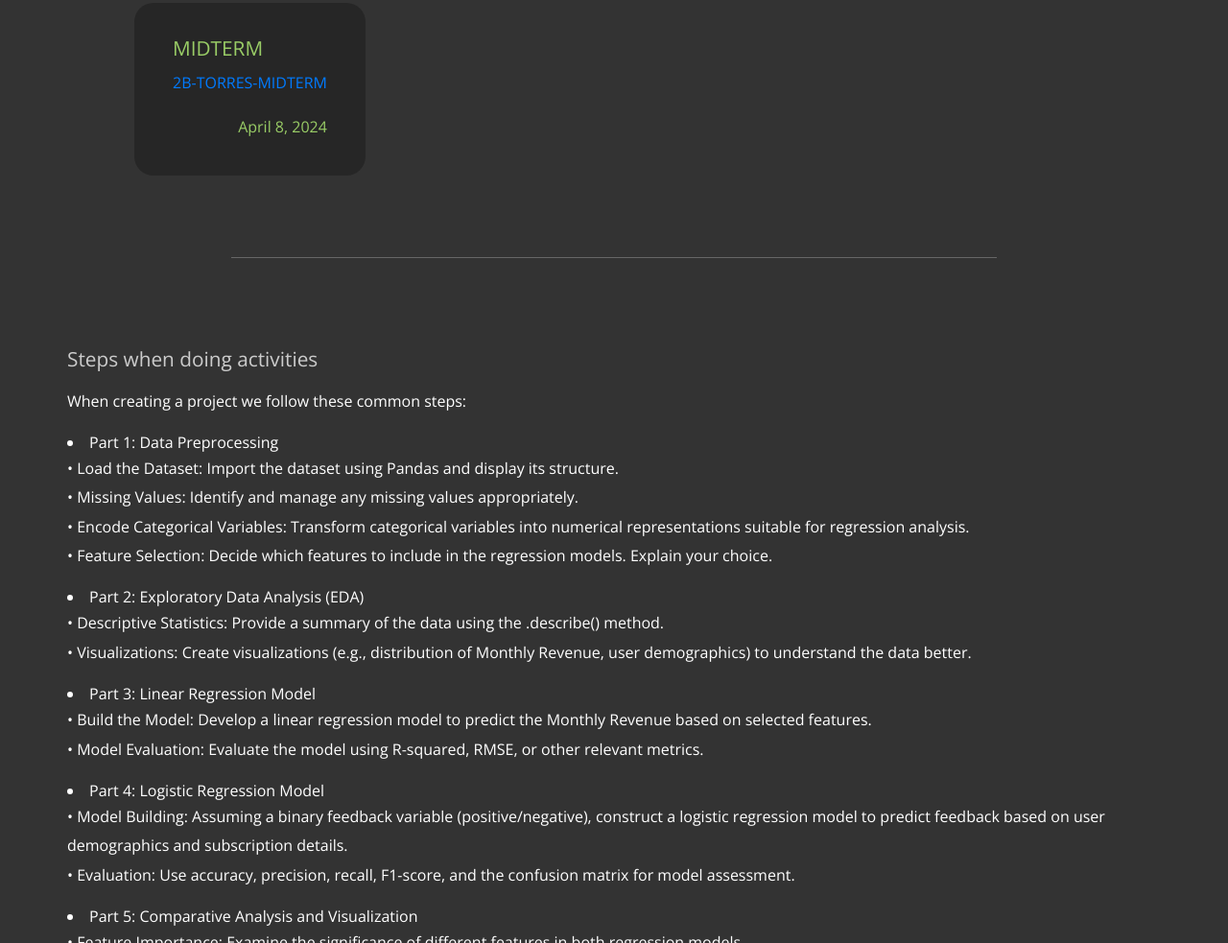
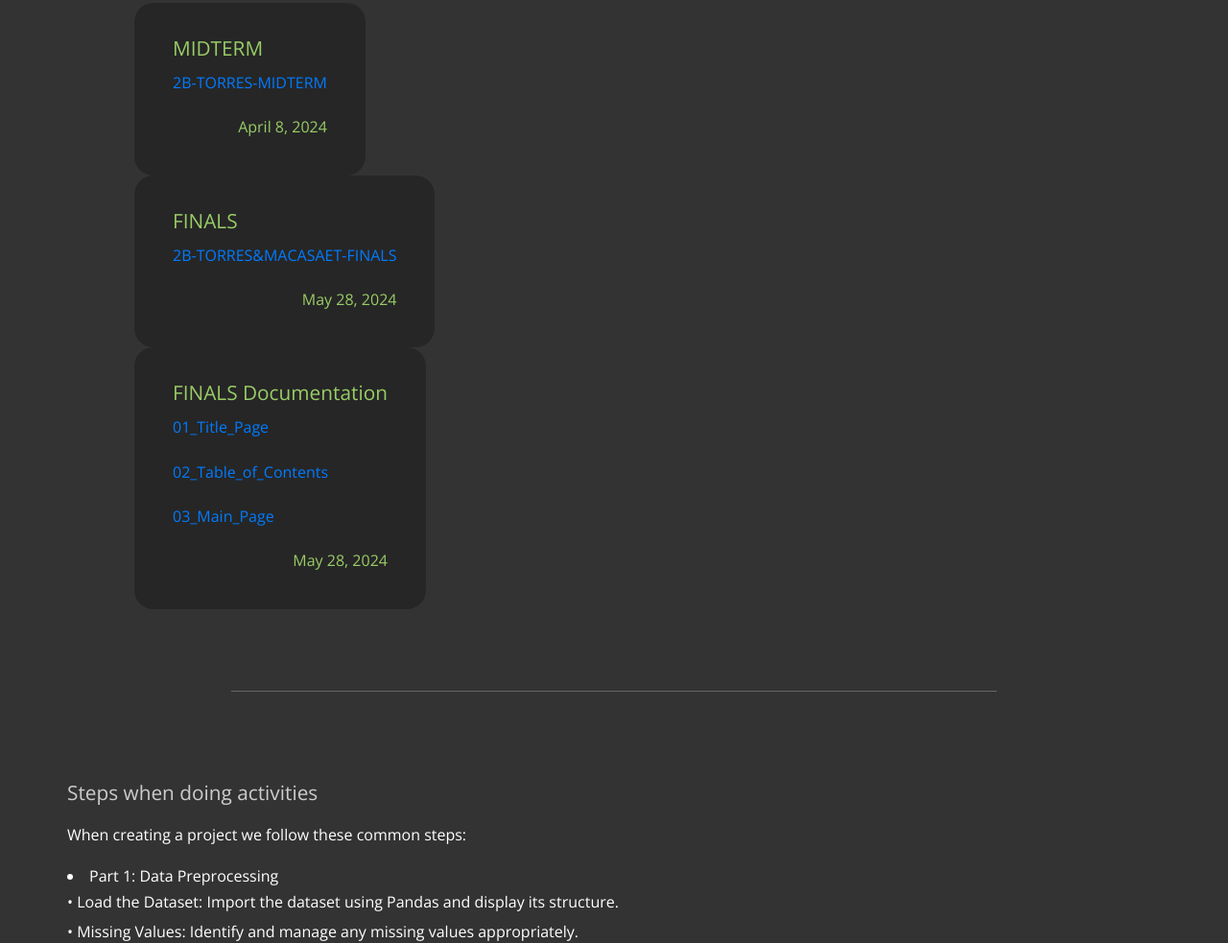
Before and after one commit to berryaesi/CSEL-302-Introduction-to-Intelligent-System, a plain HTML site: page templatemo_517_timeless/index.html in a window 1280 px wide. Shown: the part 2303-3286 px from the top of the page at 96% size. Drawn offline with nearby package versions, Linux system fonts and the light colour scheme.

Commit message:
Update index.html

```diff
--- a/templatemo_517_timeless/index.html
+++ b/templatemo_517_timeless/index.html
@@ -164,6 +164,34 @@ http://www.templatemo.com/tm-517-timeless
 
                     </div>
 
+                    <div class="tm-timeline-item">
+                        <div class="tm-timeline-item-inner">
+                            <div class="tm-timeline-description-wrap">
+                                <div class="tm-bg-dark tm-timeline-description">
+                                    <h3 class="tm-text-green tm-font-400">FINALS</h3>
+                                    <p><a href="https://colab.research.google.com/drive/1FRf6t3hAMFhGUCxbyzU5nD60rgOgDHaM?usp=sharing">2B-TORRES&MACASAET-FINALS</a></p>
+                                    <p class="tm-text-green float-right mb-0">May 28, 2024</p>
+                                </div>
+                            </div>
+                        </div>
+
+                    </div>
+
+                    <div class="tm-timeline-item">
+                        <div class="tm-timeline-item-inner">
+                            <div class="tm-timeline-description-wrap">
+                                <div class="tm-bg-dark tm-timeline-description">
+                                    <h3 class="tm-text-green tm-font-400">FINALS Documentation</h3>
+                                    <p><a href="https://drive.google.com/file/d/1bG2UVBfxEljKJoTnaS0NYMBsPZNzaPbF/view?usp=sharing">01_Title_Page</a></p>
+                                    <p><a href="https://drive.google.com/file/d/1PU4lJ20nfVd19ISm1c08PNz6hgafMcaG/view?usp=drive_link">02_Table_of_Contents</a></p>
+                                    <p><a href="https://drive.google.com/file/d/1vPQ8qDL20sM6yXU8dhUtMjA-ReaWbcTf/view?usp=drive_link">03_Main_Page</a></p>
+                                    <p class="tm-text-green float-right mb-0">May 28, 2024</p>
+                                </div>
+                            </div>
+                        </div>
+
+                    </div>
+
                 </div>
             </div>
             <!--  row -->
```
